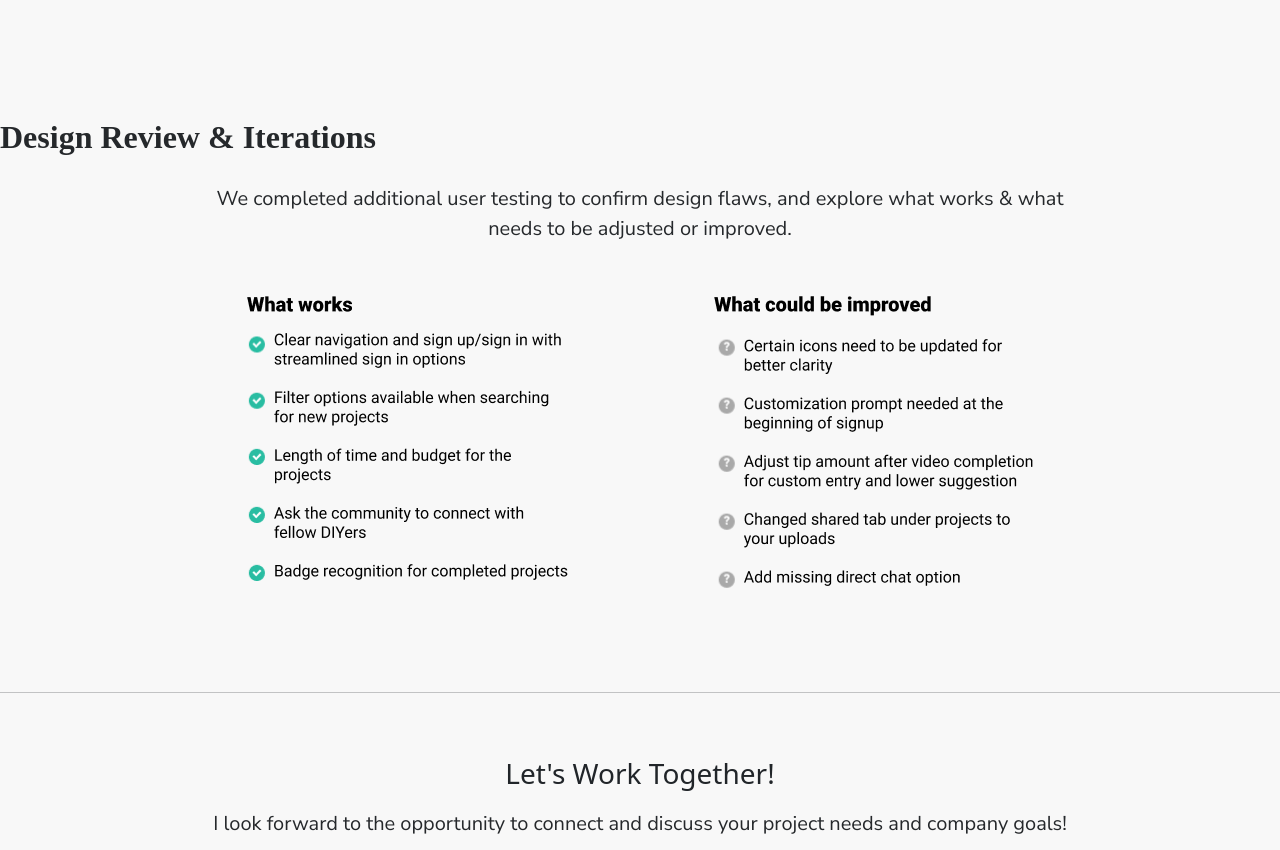
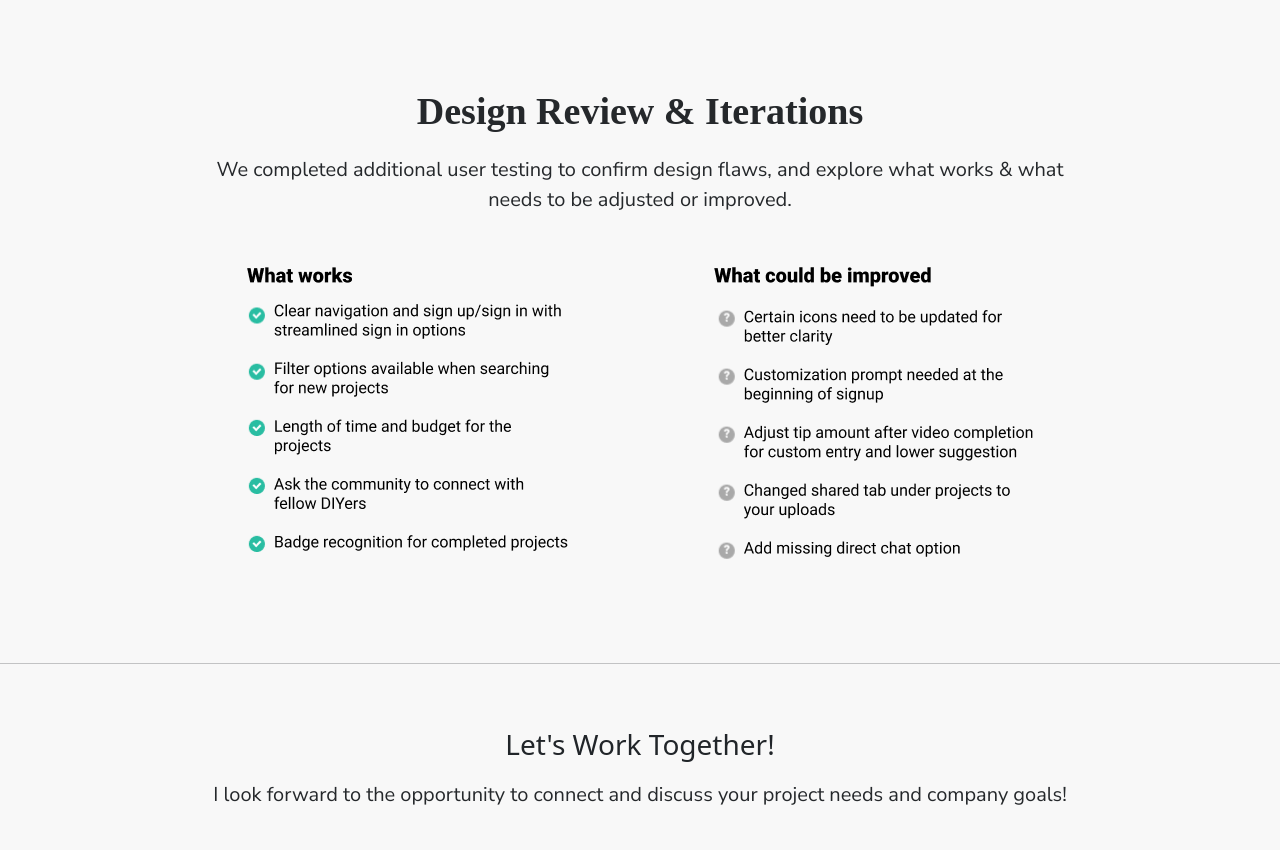
Before and after one commit to AmberDiPietro/MyDIY-Case-Study, a plain HTML site: page index.html in a window 1280 px wide. Shown: the part 6555-7405 px from the top of the page. Drawn offline with nearby package versions, Linux system fonts and the light colour scheme.

Commit message:
updated header

```diff
--- a/CSS/styles.css
+++ b/CSS/styles.css
@@ -547,7 +547,7 @@ max-width: 600px;
     align-content: center !important;
     padding-top: 30px;
     font-family: PlayfairDisplay;
-    font-size: 48px;
+    font-size: 38px;
     font-weight: bold;
     font-stretch: normal;
     font-style: normal;
--- a/index.html
+++ b/index.html
@@ -282,8 +282,8 @@
 
   </section>
   <section class="FinalIterations">
-    <div class="finalText"><h4>
-        Design Review & Iterations</h4>
+    <div class="finalText">
+        Design Review & Iterations </div>
       <div class="finalParagraph" style="
       margin-right: auto;
       margin-left: auto;">
```
